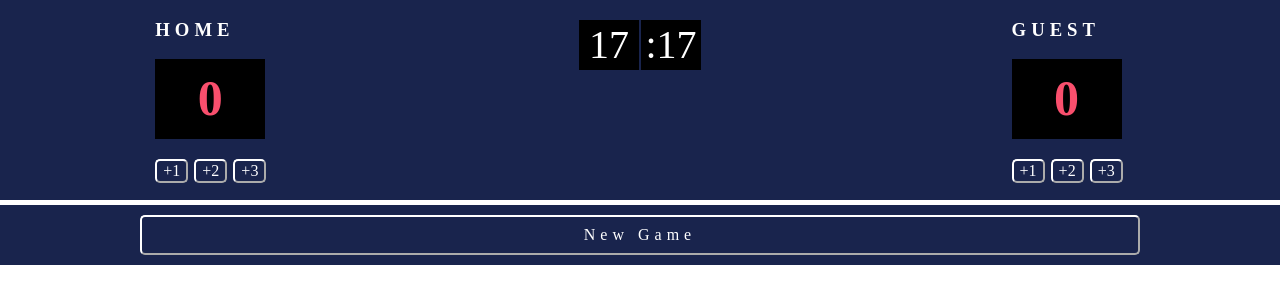
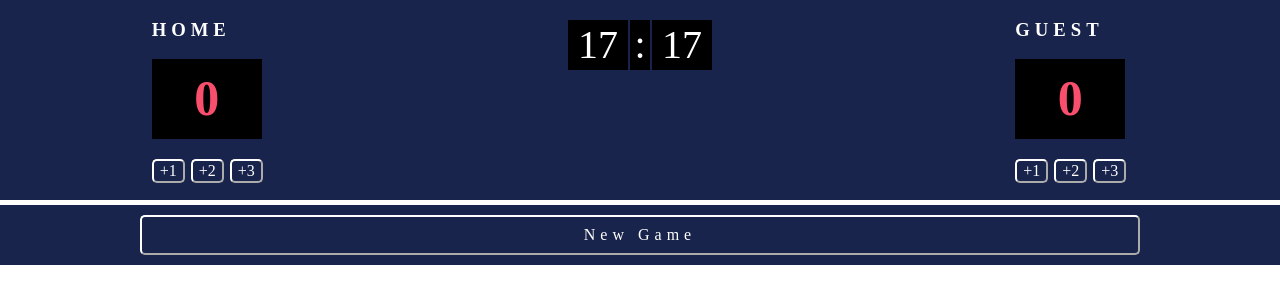
Before and after one commit to fulyaertay/basic-projects-javascript, a website built with Vite: page solo-project-basketball-scoreboard/index.html in a window 1280 px wide. Built offline with nearby package versions, Linux system fonts and the light colour scheme.

Commit message:
edited clock style

```diff
--- a/solo-project-basketball-scoreboard/index.css
+++ b/solo-project-basketball-scoreboard/index.css
@@ -43,6 +43,21 @@ body {
 
 }
 #time-counter2{
+    width:20px;
+    height:50px;
+    display: flex;
+    justify-content: center;
+    align-items: center;
+    background-color: black;
+    margin-bottom: 20px;
+    color:whigte;
+    font-size: 40px;
+    margin-top: 20px;
+    margin-right: 2px;
+
+
+}
+#time-counter3{
     width:60px;
     height:50px;
     display: flex;
--- a/solo-project-basketball-scoreboard/index.html
+++ b/solo-project-basketball-scoreboard/index.html
@@ -24,7 +24,8 @@
       <div>
         <div class="time-content">
           <div id="time-counter1">17</div>
-          <div id="time-counter2">:17</div>
+          <div id="time-counter2">:</div>
+          <div id="time-counter3">17</div>
         </div>
       </div>
 
```
